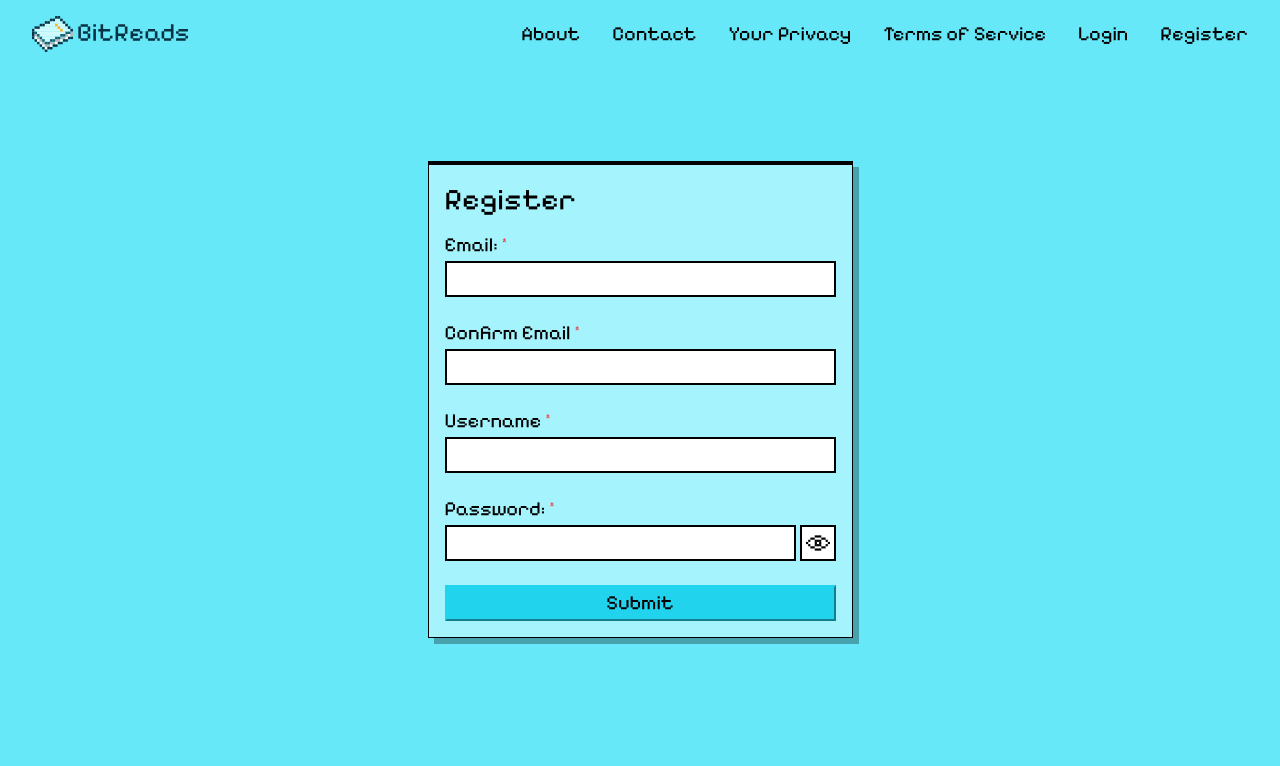
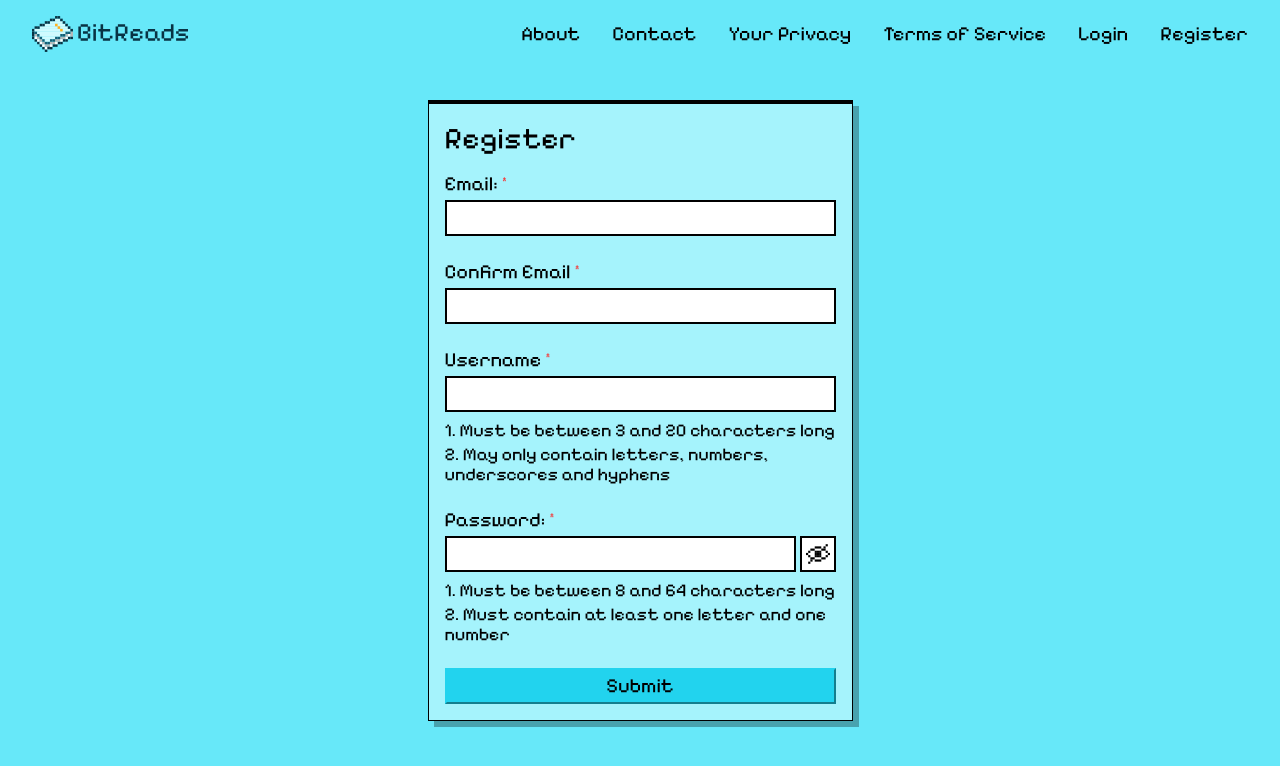
Before and after one commit to nicoll-douglas/BitReads, a Next.js app: page /auth/register in a window 1280 px wide. Shown: the top 766 px of the page. Built offline with nearby package versions, Linux system fonts and the light colour scheme.

Commit message:
style/content: edit, add form helper text

```diff
--- a/src/app/(public)/_components/Header.tsx
+++ b/src/app/(public)/_components/Header.tsx
@@ -11,8 +11,8 @@ export default function Header() {
 
   return (
     <header
-      className={`w-full py-4 gap-4 sticky top-0 z-40 ${
-        isScrolled ? "border-black bg-cyan-300/90 border-b" : ""
+      className={`w-full py-4 gap-4 sticky top-0 z-40 bg-cyan-300 ${
+        isScrolled ? "border-black border-b" : ""
       }`}
     >
       <div className="w-full max-w-container.xl mx-auto flex items-center px-4 lg:px-8 gap-8">
--- a/src/app/(public)/layout.tsx
+++ b/src/app/(public)/layout.tsx
@@ -6,7 +6,7 @@ export default function Layout({ children }: { children: React.ReactNode }) {
     <>
       <Header />
       <div className="w-full max-w-container.xl flex flex-col pb-[69px] mx-auto flex-1">
-        <main className="flex-1 px-4 lg:px-8 my-16 flex items-center justify-center">
+        <main className="flex-1 px-4 lg:px-8 my-8 flex items-center justify-center">
           {children}
         </main>
       </div>
--- /dev/null
+++ b/src/components/atomic/form/HelperText.tsx
@@ -0,0 +1,13 @@
+import React from "react";
+
+export default function HelperText({
+  children,
+}: {
+  children: React.ReactNode;
+}) {
+  return (
+    <ul className="text-lg flex flex-col gap-1 leading-5 mt-2 list-decimal list-inside">
+      {children}
+    </ul>
+  );
+}
--- a/src/components/atomic/form/Label.tsx
+++ b/src/components/atomic/form/Label.tsx
@@ -12,7 +12,7 @@ export default function Label({
   ...rest
 }: LabelProps) {
   return (
-    <label className={`mb-1 ${className}`} {...rest}>
+    <label className={`${className} mb-1`} {...rest}>
       {children} {required && <span className="text-red-500">*</span>}
     </label>
   );
--- a/src/components/atomic/form/PasswordInput.tsx
+++ b/src/components/atomic/form/PasswordInput.tsx
@@ -17,7 +17,7 @@ export default function PasswordInput(props: InputProps) {
         className="w-9 h-9 min-h-9 min-w-9 flex items-center justify-center border-2 bg-white border-black"
       >
         <Image
-          src={`/icons/eye-${isVisible ? "closed" : "open"}.svg`}
+          src={`/icons/eye-${isVisible ? "open" : "closed"}.svg`}
           alt=""
           width={24}
           height={24}
--- a/src/components/atomic/form/index.ts
+++ b/src/components/atomic/form/index.ts
@@ -2,3 +2,4 @@ export { default as Label } from "./Label";
 export { default as Input } from "./Input";
 export { default as ErrorMessage } from "./ErrorMessage";
 export { default as PasswordInput } from "./PasswordInput";
+export { default as HelperText } from "./HelperText";
--- a/src/features/auth/components/RegisterForm.tsx
+++ b/src/features/auth/components/RegisterForm.tsx
@@ -82,6 +82,10 @@ export default function RegisterForm(props: RegisterForm) {
         <A.form.ErrorMessage show={!!usernameError}>
           {usernameError}
         </A.form.ErrorMessage>
+        <A.form.HelperText>
+          <li>Must be between 3 and 20 characters long</li>
+          <li>May only contain letters, numbers, underscores and hyphens</li>
+        </A.form.HelperText>
       </div>
       <div className="flex flex-col">
         <A.form.Label htmlFor={"password-input"} required>
@@ -98,6 +102,10 @@ export default function RegisterForm(props: RegisterForm) {
         <A.form.ErrorMessage show={!!passwordError}>
           {passwordError}
         </A.form.ErrorMessage>
+        <A.form.HelperText>
+          <li>Must be between 8 and 64 characters long</li>
+          <li>Must contain at least one letter and one number</li>
+        </A.form.HelperText>
       </div>
       <A.Button isLoading={isPending} type="submit" className="px-4 h-9">
         Submit
```
